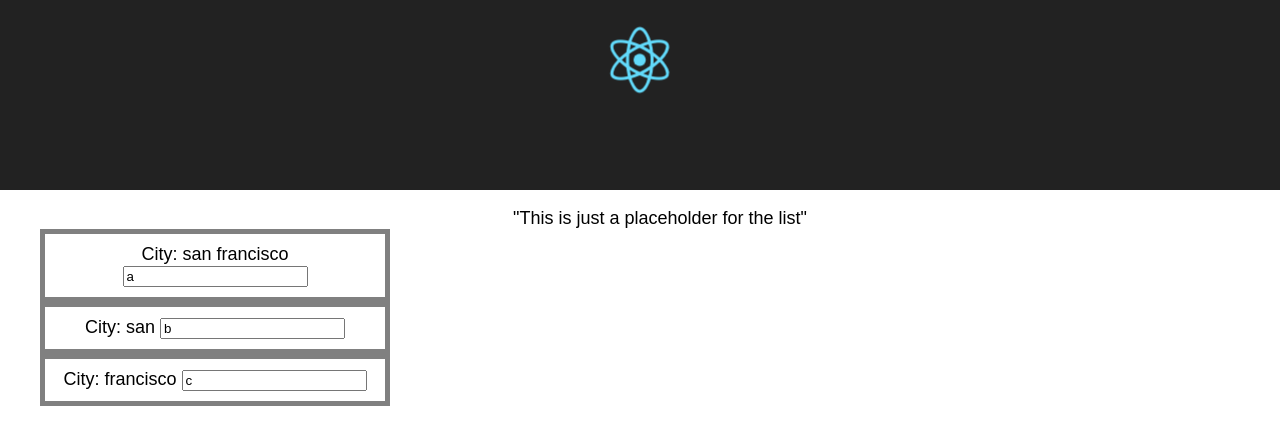
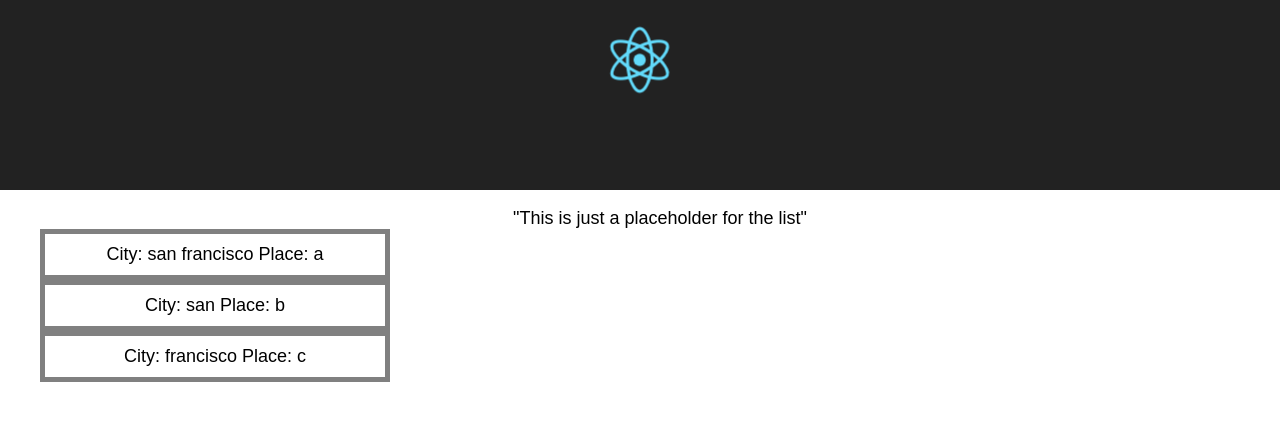
Before and after one commit to patrickford/places-to-go-react, a React (Create React App) app: page / in a window 1280 px wide. Shown: the top 444 px of the page. Built offline with nearby package versions, Linux system fonts and the light colour scheme.

Commit message:
replaces the input with a label because it still doesnt make sense to have an input field there

```diff
--- a/src/components/place/PlaceItem.js
+++ b/src/components/place/PlaceItem.js
@@ -7,7 +7,7 @@ export const PlaceItem = (props) => {
         <label>City: {props.location} </label>
       </span>
       <span>
-        <input type='text' value={props.name}/>
+        <label>Place: {props.name} </label>
       </span>
     </div>
   )
```
